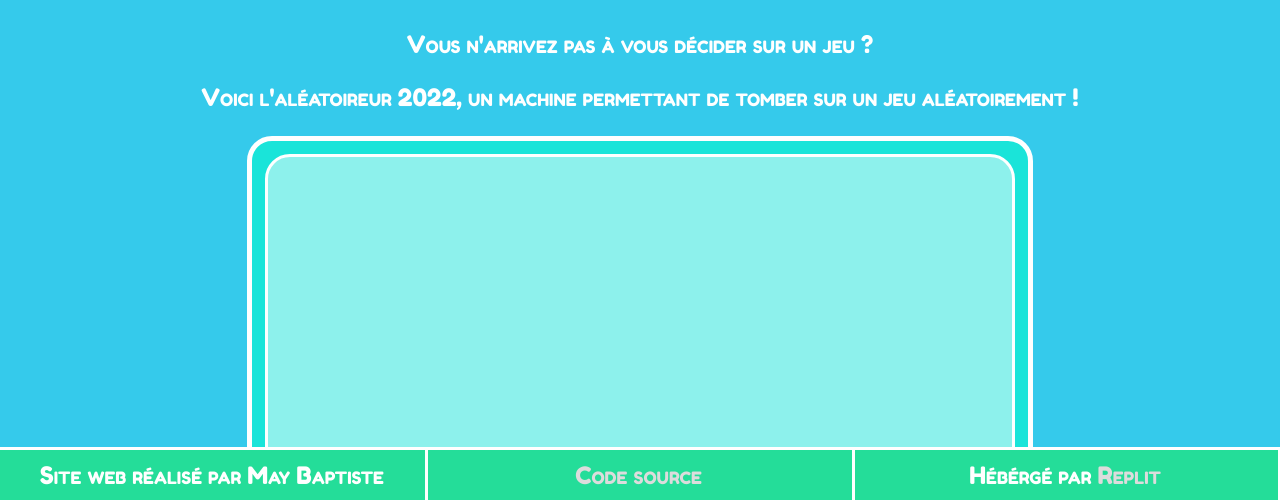
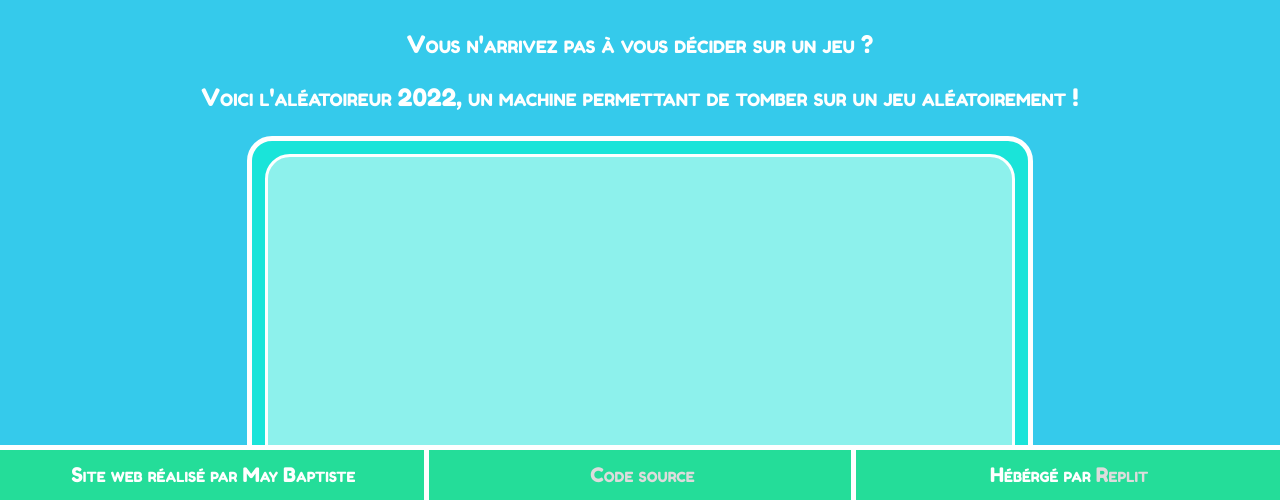
Before and after one commit to baptiste-may/game-finder, a website: page public/random/index.html in a window 1280 px wide. Shown: the part 300-800 px from the top of the page. Drawn offline with nearby package versions, Linux system fonts and the light colour scheme; no server answers.

Commit message:
Modification du style de la scroll bar + modifications de certains petits éléments

```diff
--- a/public/footer.html
+++ b/public/footer.html
@@ -1,5 +1,5 @@
 <footer>
-    <div><p>Site web réalisé par May Baptiste</p></div>
+    <div style="border: none;"><p>Site web réalisé par May Baptiste</p></div>
     <div><a class="link">Code source</a></div>
     <div><p>Hébérgé par <a class="link" href="https://replit.com/">Replit</a></p></div>
     <style>
@@ -15,7 +15,7 @@
             bottom: 0;
             background-color: rgb(36, 221, 153);
             border: none;
-            border-top: 3px solid white;
+            border-top: 5px solid white;
             width: 100%;
             height: 50px;
         }
@@ -23,7 +23,7 @@
             display: flex;
             width: 100%;
             height: 50px;
-            border-right: 3px solid white;
+            border-left: 5px solid white;
             justify-content: center;
             align-items: center;
         }
@@ -32,7 +32,7 @@
         }
         footer div p,
         footer div a {
-            font-size: 1.5em;
+            font-size: 1.25em;
         }
 
         .link {
--- a/public/header.html
+++ b/public/header.html
@@ -9,6 +9,23 @@
       font-family: Fredoka One;
       color: rgb(255, 255, 255);
       background-color: rgb(53, 202, 235);
+    }
+
+    ::-webkit-scrollbar {
+      width: 25px;
+    }
+
+    ::-webkit-scrollbar-track {
+      background-color: rgb(36, 221, 153);
+      border-left: 5px solid white;
+    }
+
+    ::-webkit-scrollbar-thumb {
+      background-color: #888;
+    }
+
+    ::-webkit-scrollbar-thumb:hover {
+      background-color: #555;
     }
 
     header {
```
